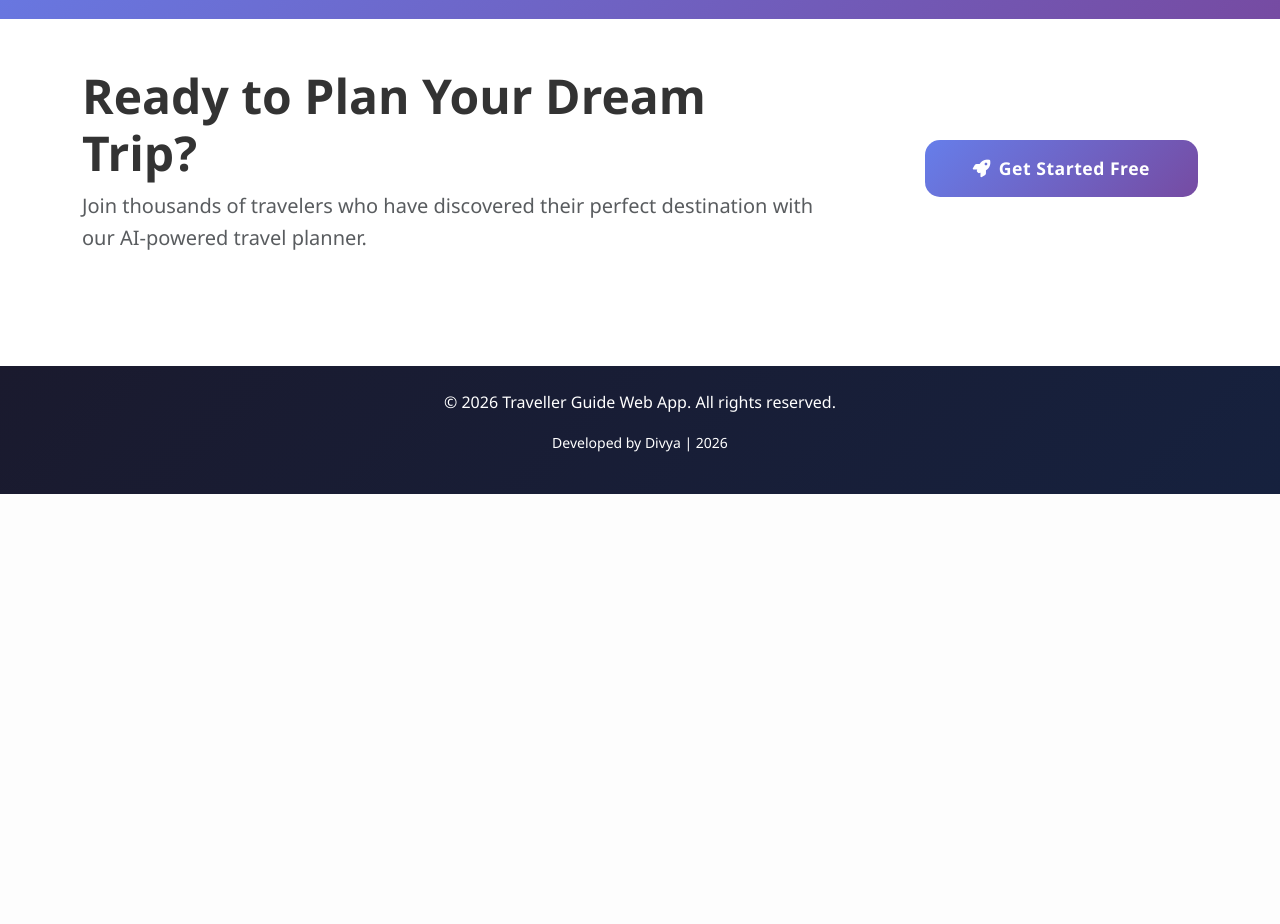
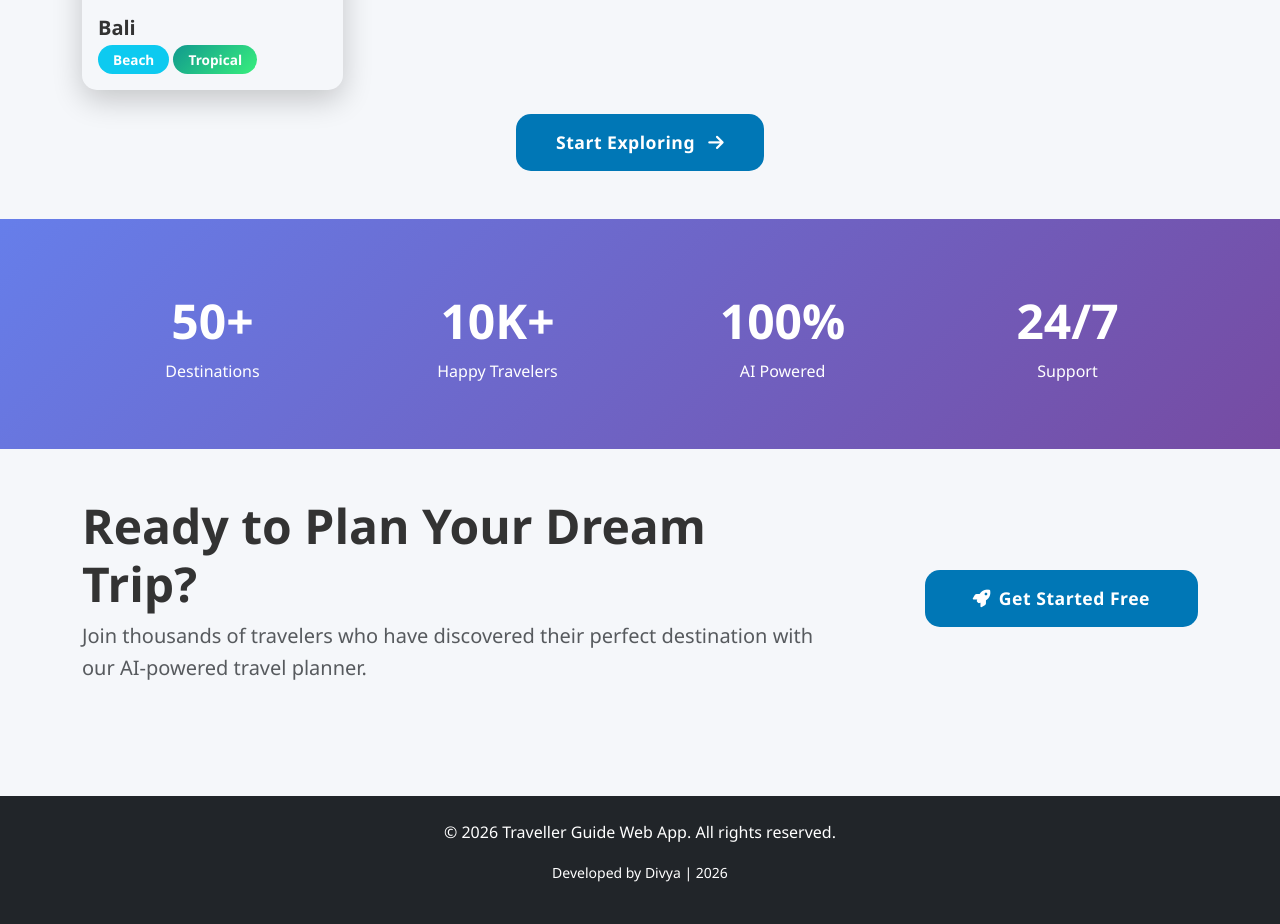
Before and after one commit to divyacet2024-dot/travellar-web, a Flask app: page / in a window 1280 px wide. Shown: the part 2607-3531 px from the top of the page. Before the commit the page ends 3101 px from the top, so only its background shows below. Run offline with Flask 3, Linux system fonts and the light colour scheme.

Commit message:
UI upgrade

```diff
--- a/static/css/style.css
+++ b/static/css/style.css
@@ -1,25 +1,28 @@
 /* AI Travel Planner - Main Stylesheet */
 
-/* CSS Variables */
+/* CSS Variables - Modern Travel Theme */
 :root {
-    --primary-color: #667eea;
-    --primary-dark: #5a6fd6;
-    --secondary-color: #764ba2;
+    --primary-color: #0077b6;
+    --primary-dark: #023e8a;
+    --secondary-color: #00b4d8;
+    --accent-color: #ff6b6b;
     --success-color: #28a745;
     --danger-color: #dc3545;
     --warning-color: #ffc107;
     --info-color: #17a2b8;
     --dark-color: #1a1a2e;
-    --light-color: #f8f9fa;
-    --gradient-primary: linear-gradient(135deg, #667eea 0%, #764ba2 100%);
+    --light-color: #f5f7fa;
+    --text-color: #333333;
+    --gradient-primary: linear-gradient(135deg, #0077b6 0%, #00b4d8 100%);
     --gradient-modern: linear-gradient(135deg, #11998e 0%, #38ef7d 100%);
     --gradient-purple: linear-gradient(135deg, #cc2b5e 0%, #753a88 100%);
     --gradient-ocean: linear-gradient(135deg, #2193b0 0%, #6dd5ed 100%);
     --gradient-sunset: linear-gradient(135deg, #ff512f 0%, #dd2476 100%);
+    --gradient-accent: linear-gradient(135deg, #ff6b6b 0%, #ff8e53 100%);
     --shadow-sm: 0 2px 10px rgba(0,0,0,0.1);
     --shadow-md: 0 5px 20px rgba(0,0,0,0.15);
     --shadow-lg: 0 10px 40px rgba(0,0,0,0.2);
-    --shadow-glow: 0 0 30px rgba(102, 126, 234, 0.4);
+    --shadow-glow: 0 0 30px rgba(0, 119, 182, 0.4);
     --border-radius: 15px;
     --border-radius-lg: 25px;
     --transition: all 0.3s ease;
@@ -35,7 +38,8 @@
 body {
     font-family: 'Segoe UI', Tahoma, Geneva, Verdana, sans-serif;
     line-height: 1.6;
-    color: #333;
+    color: var(--text-color);
+    background-color: var(--light-color);
     overflow-x: hidden;
 }
 
@@ -162,48 +141,64 @@ a:hover {
 
 /* Button Styles */
 .btn {
-    border-radius: 15px;
-    padding: 14px 35px;
+    border-radius: 12px;
+    padding: 12px 25px;
     font-weight: 600;
-    font-size: 1.05rem;
+    font-size: 1rem;
     letter-spacing: 0.5px;
     transition: all 0.3s ease;
-    position: relative;
-    overflow: hidden;
-    z-index: 1;
-    border: 2px solid transparent;
-}
-
-.btn::before {
-    content: '';
-    position: absolute;
-    top: 0;
-    left: -100%;
-    width: 100%;
-    height: 100%;
-    background: linear-gradient(90deg, transparent, rgba(255,255,255,0.2), transparent);
-    transition: 0.5s;
-    z-index: -1;
-}
-
-.btn:hover::before {
-    left: 100%;
+    cursor: pointer;
+    border: none;
 }
 
 .btn:hover {
-    transform: translateY(-3px);
-    box-shadow: 0 15px 35px rgba(0,0,0,0.3);
+    transform: translateY(-2px);
+    box-shadow: 0 8px 25px rgba(0,0,0,0.2);
 }
 
 .btn-primary {
-    background: var(--gradient-primary);
+    background-color: #0077b6;
+    color: white;
     border: none;
+}
+
+.btn-primary:hover {
+    background-color: #023e8a;
+}
+
+.btn-secondary {
+    background-color: #00b4d8;
+    color: white;
+    border: none;
+}
+
+.btn-secondary:hover {
+    background-color: #0096c7;
+}
+
+.btn-danger {
+    background-color: #ff6b6b;
+    color: white;
+    border: none;
+}
+
+.btn-danger:hover {
+    background-color: #ee5a5a;
+}
+
+.btn-success {
+    background-color: #28a745;
     color: white;
 }
 
-.btn-primary:hover {
-    background: var(--gradient-primary);
-    box-shadow: 0 0 30px rgba(102, 126, 234, 0.5);
+.btn-outline-primary {
+    border: 2px solid #0077b6;
+    color: #0077b6;
+    background: transparent;
+}
+
+.btn-outline-primary:hover {
+    background-color: #0077b6;
     color: white;
 }
 
@@ -522,9 +518,9 @@ a:hover {
 
 /* Footer Styles */
 footer {
-    background: linear-gradient(135deg, #1a1a2e 0%, #16213e 100%);
+    background: #0077b6;
     margin-top: auto;
-    padding: 3rem 0;
+    padding: 20px 0;
 }
 
 footer h5 {
--- a/templates/dashboard.html
+++ b/templates/dashboard.html
@@ -5,11 +5,11 @@
 {% block extra_css %}
 <style>
     .dashboard-header {
-        background: linear-gradient(135deg, rgba(102, 126, 234, 0.95) 0%, rgba(118, 75, 162, 0.9) 100%);
+        background: linear-gradient(135deg, #0077b6 0%, #00b4d8 100%);
         padding: 3rem 0;
         margin-bottom: 2rem;
         border-radius: 0 0 50px 50px;
-        box-shadow: 0 10px 40px rgba(102, 126, 234, 0.3);
+        box-shadow: 0 10px 40px rgba(0, 119, 182, 0.3);
     }
 
     .stat-card {
--- a/templates/gallery.html
+++ b/templates/gallery.html
@@ -5,7 +5,7 @@
 {% block extra_css %}
 <style>
     .gallery-header {
-        background: linear-gradient(135deg, #667eea 0%, #764ba2 100%);
+        background: linear-gradient(135deg, #0077b6 0%, #00b4d8 100%);
         padding: 3rem 0;
         margin-bottom: 2rem;
     }
--- a/templates/index.html
+++ b/templates/index.html
@@ -5,7 +5,7 @@
 {% block extra_css %}
 <style>
     .hero-section {
-        background: linear-gradient(135deg, rgba(0, 123, 255, 0.85), rgba(118, 75, 162, 0.75)),
+        background: linear-gradient(135deg, rgba(0, 119, 182, 0.9), rgba(0, 180, 216, 0.8)),
                     url('https://images.unsplash.com/photo-1488646953014-85cb44e25828?w=1920') center/cover;
         min-height: 100vh;
         display: flex;
@@ -145,12 +145,13 @@
                 <h1 class="hero-title text-white">Traveller Guide Web App</h1>
                 <p class="hero-subtitle text-white">Explore destinations based on your preferences ✈️</p>
                 <p class="hero-description text-white">This web app helps users explore travel destinations based on preferences and provides AI-powered recommendations for the perfect trip.</p>
+                <p class="hero-description text-white" style="font-size: 1.4rem; font-weight: 600; margin-top: 1rem;">Smart travel planning with personalized recommendations</p>
 
                 <div class="d-flex gap-3 flex-wrap">
-                    <a href="{{ url_for('register') }}" class="btn btn-light btn-lg px-5 py-3">
+                    <a href="{{ url_for('register') }}" class="btn btn-light btn-lg px-5 py-3" style="font-size: 1.2rem; padding: 16px 40px !important;">
                         <i class="fas fa-user-plus me-2"></i>Get Started
                     </a>
-                    <a href="#features" class="btn btn-outline-light btn-lg px-5 py-3">
+                    <a href="#features" class="btn btn-outline-light btn-lg px-5 py-3" style="font-size: 1.2rem; padding: 16px 40px !important;">
                         <i class="fas fa-info-circle me-2"></i>Learn More
                     </a>
                 </div>
@@ -318,6 +319,16 @@
                     </div>
                 </div>
             </div>
+            <div class="col-md-4 col-lg-3">
+                <div class="destination-card">
+                    <img src="https://images.unsplash.com/photo-1537996194471-e657df975ab4?w=400" alt="Bali" class="w-100">
+                    <div class="p-3">
+                        <h5 class="mb-1">Bali</h5>
+                        <span class="badge bg-info">Beach</span>
+                        <span class="badge bg-success">Tropical</span>
+                    </div>
+                </div>
+            </div>
         </div>
 
         <div class="text-center mt-4">
--- a/templates/map.html
+++ b/templates/map.html
@@ -5,7 +5,7 @@
 {% block extra_css %}
 <style>
     .map-header {
-        background: linear-gradient(135deg, #667eea 0%, #764ba2 100%);
+        background: linear-gradient(135deg, #0077b6 0%, #00b4d8 100%);
         padding: 3rem 0;
         margin-bottom: 2rem;
     }
--- a/templates/recommendations.html
+++ b/templates/recommendations.html
@@ -5,11 +5,11 @@
 {% block extra_css %}
 <style>
     .recommendations-header {
-        background: linear-gradient(135deg, rgba(102, 126, 234, 0.95) 0%, rgba(118, 75, 162, 0.9) 100%);
+        background: linear-gradient(135deg, #0077b6 0%, #00b4d8 100%);
         padding: 3rem 0;
         margin-bottom: 2rem;
         border-radius: 0 0 50px 50px;
-        box-shadow: 0 10px 40px rgba(102, 126, 234, 0.3);
+        box-shadow: 0 10px 40px rgba(0, 119, 182, 0.3);
     }
 
     .destination-card {
```
Also changed, not shown: other parts of static/css/style.css (+17 -41 lines), templates/login.html (+10 -12 lines).
